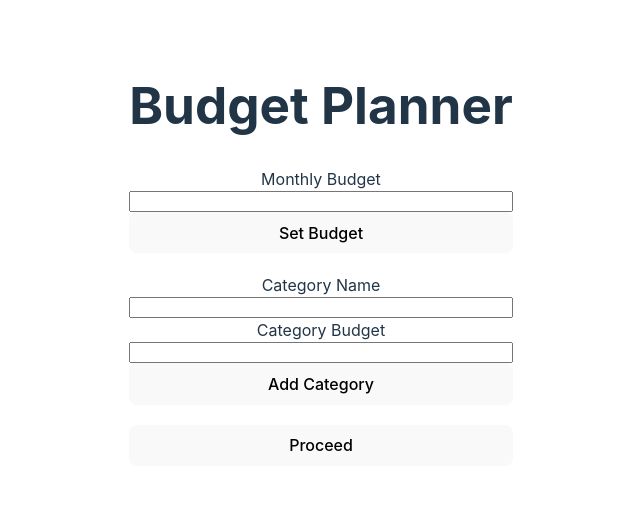
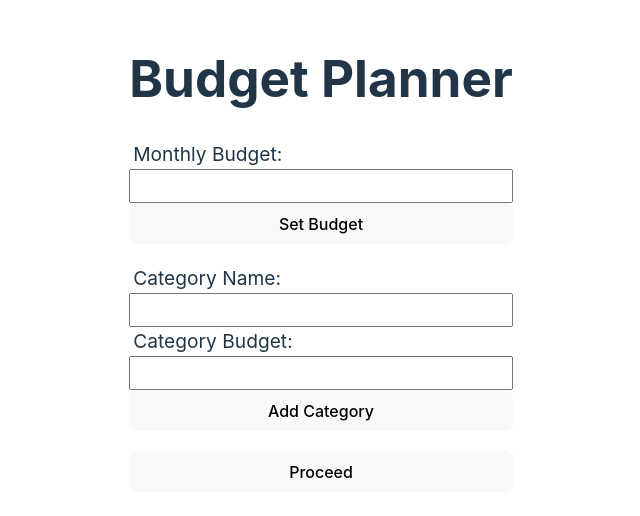
Before and after one commit to GersonEC/budget-planner-react, a React (Vite) app: page / in a window 1280 px wide. Shown: the part 146-662 px from the top of the page, without its empty margins (319-959 px from the left). Built offline with nearby package versions, Linux system fonts and the light colour scheme.

Commit message:
add validations for set budget and add category

```diff
--- a/src/App.jsx
+++ b/src/App.jsx
@@ -22,6 +22,10 @@ function App() {
     e.preventDefault()
     const form = e.target.form
     const budget = form['monthly-budget'].value
+    if(budget <= 0) {
+      setErrors([...errors, 'Monthly budget must be greater than 0'])
+      return;
+    }
     setMonthlyBudget(Number(budget))
   }
 
@@ -35,6 +39,10 @@ function App() {
     //budget validation
     if(newBudget < 0) {
       setErrors([...errors, 'Monthly budget exceeded'])
+      return;
+    }
+    if( categoryName === '' || categoryBudget === 0) {
+      setErrors([...errors, 'Category name and budget are required'])
       return;
     }
     setCategories([...categories, { name: categoryName, budget: categoryBudget, used: 0 }])
--- a/src/components/BudgetSetForm.jsx
+++ b/src/components/BudgetSetForm.jsx
@@ -3,7 +3,7 @@ function BudgetSetForm({ handleSetMonthlyBudget, handleAddCategory, handleProcee
   return (
     <form className="budget-set-form">
       <div className="budget-set-form-field">
-        <label htmlFor='monthly-budget'>Monthly Budget</label>
+        <label htmlFor='monthly-budget'>Monthly Budget:</label>
         <input
           id='monthly-budget'
           type="number"
@@ -14,18 +14,20 @@ function BudgetSetForm({ handleSetMonthlyBudget, handleAddCategory, handleProcee
         <button onClick={handleSetMonthlyBudget}>Set Budget</button>
       </div>
       <div className="budget-set-form-field">
-        <label htmlFor='category-name'>Category Name</label>
+        <label htmlFor='category-name'>Category Name:</label>
         <input
           id='category-name'
           type="text"
           name="category-name"
+          required
         />
-        <label htmlFor='category-budget'>Category Budget</label>
+        <label htmlFor='category-budget'>Category Budget:</label>
         <input
           id='category-budget'
           type="number"
           min={0}
           name="category-budget"
+          required
         />
         <button onClick={handleAddCategory}>Add Category</button>
       </div>
--- a/src/index.css
+++ b/src/index.css
@@ -65,6 +65,18 @@ button:focus-visible {
   flex-direction: column;
 }
 
+label {
+  font-size: 1.2em;
+  text-align: left;
+  padding-left: 4px;
+}
+
+input {
+  padding: 6px 8px;
+  font-size: 1rem;
+  font-weight: 600;
+}
+
 @media (prefers-color-scheme: light) {
   :root {
     color: #213547;
```
